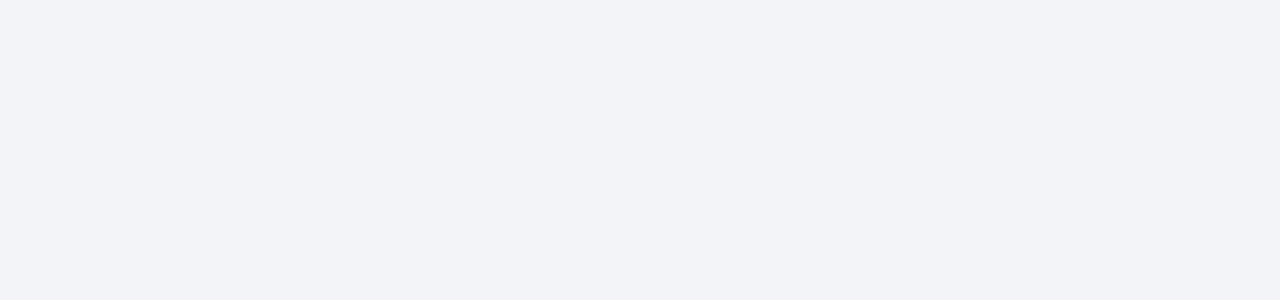
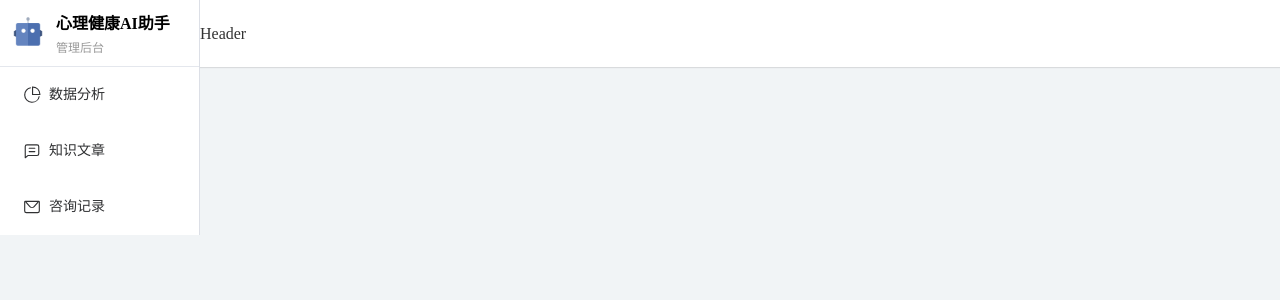
Before and after one commit to 825836945/AI-vue, a Vue app: page / in a window 1280 px wide. Before the commit this address had no page. Shown: the top 300 px of the page. Built offline with nearby package versions, Linux system fonts and the light colour scheme.

Commit message:
新增标题

```diff
--- a/src/components/HomeLayout.vue
+++ b/src/components/HomeLayout.vue
@@ -31,21 +31,16 @@ import Header from './Header.vue'
 .el-header {
   background-color: #fff;
   color: #333;
-  line-height: 50px;
-  height: 50px;
+  line-height: 67px;
+  height: 67px;
   box-shadow: 0px 0px 1px 1px rgba(3, 3, 3, 0.1);
   border-bottom: 1px solid transparent;
 }
 
 .el-main {
-  background-color: #ffffff;
   color: #333;
-  text-align: center;
-  line-height: 160px;
 }
 .el-aside {
-  background-color: #ffffff;
   color: rgb(0, 0, 0);
-  line-height: 200px;
 }
 </style>
--- a/src/components/Sidebar.vue
+++ b/src/components/Sidebar.vue
@@ -1,24 +1,32 @@
 <template>
     <el-aside>
-        <el-menu
+      <el-menu
         default-active="2"
         class="el-menu-vertical-demo"
         @open="handleOpen"
         @close="handleClose"
       >
-        <el-menu-item index="2">
-          <el-icon><icon-menu /></el-icon>
-          <span>Navigator Two</span>
+        <div class="brand">
+          <img :src="iconUrl" alt="logo" class="logo" />
+          <div class="info-card">
+            <h1>心理健康AI助手</h1>
+            <p>管理后台</p>
+          </div>
+        </div>
+        <el-menu-item v-for="item in router.options.routes[0].children" :key="item.path" :index="item.path">
+          <el-icon><component :is="item.meta.icon" /></el-icon>
+          <span>{{item.meta.title}}</span>
         </el-menu-item>
-        <el-menu-item index="4">
-          <el-icon><setting /></el-icon>
-          <span>Navigator Four</span>
-        </el-menu-item>
+
       </el-menu>
     </el-aside>
 
 </template>
 <script setup>
+import { useRouter } from 'vue-router'
+import iconUrl from '@/assets/images/robot.png'
+
+const router = useRouter()
 
 const handleOpen = (key, keyPath) => {
   console.log(key, keyPath)
@@ -28,3 +36,35 @@ const handleClose = (key, keyPath) => {
 }
 
 </script>
+<style scoped>
+.brand {
+  display: flex;
+  align-items: center;
+  padding: 10px;
+  gap: 10px;
+  border-bottom: 1px solid #e4e7ed;
+}
+
+.logo {
+  width: 36px;
+  height: 36px;
+  border-radius: 8px;
+}
+
+.info-card {
+  display: flex;
+  flex-direction: column;
+}
+
+.info-card h1 {
+  margin: 0;
+  font-size: 16px;
+  font-weight: 600;
+}
+
+.info-card p {
+  margin: 4px 0 0;
+  font-size: 12px;
+  color: #999;
+}
+</style>
--- a/src/router/index.js
+++ b/src/router/index.js
@@ -1,10 +1,10 @@
 import { createRouter, createWebHistory } from "vue-router";
 import HomeLayout from "../components/HomeLayout.vue";
-
+import { PieChart, ChatLineSquare, Message } from '@element-plus/icons-vue'
 
 const routes = [
   {
-    path:'/backend',
+    path:'/',
     component:HomeLayout,
     children:[
       {
@@ -12,7 +12,7 @@ const routes = [
         component:()=>import('@/views/dashboard.vue'),
         meta:{
           title:'数据分析',
-          icon:'PieChart'
+          icon: PieChart
         }
       },
       {
@@ -20,7 +20,7 @@ const routes = [
         component:()=>import('@/views/knowledge.vue'),
         meta:{
           title:'知识文章',
-          icon:'ChatLineSquare'
+          icon: ChatLineSquare
         }
       },
       {
@@ -28,7 +28,7 @@ const routes = [
         component:()=>import('@/views/consultations.vue'),
         meta:{
           title:'咨询记录',
-          icon:'Message'
+          icon: Message
         }
       }
     ]
--- a/src/style.css
+++ b/src/style.css
@@ -65,7 +65,7 @@ body {
  height: 100%;
 }
 .el-header {
-  height: 50px !important;
+  height: 67px !important;
   padding: 0  !important;
   box-shadow: 0px 1px 1px rgba(0, 0, 0, 0.05);
   border-bottom: 1px solid transparent;
```
Also changed, not shown: jsconfig.json (added, +8 -0 lines), src/assets/images/robot.png (added).
